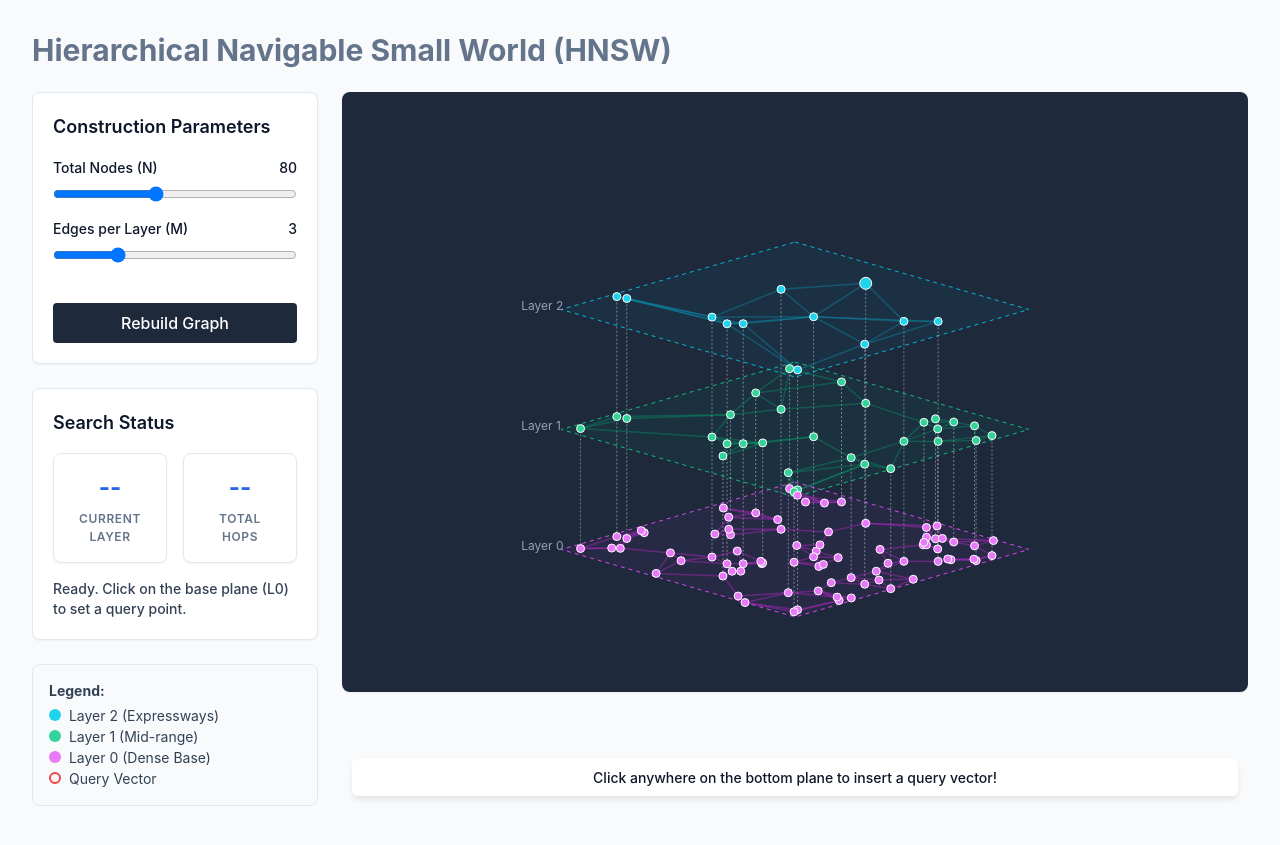
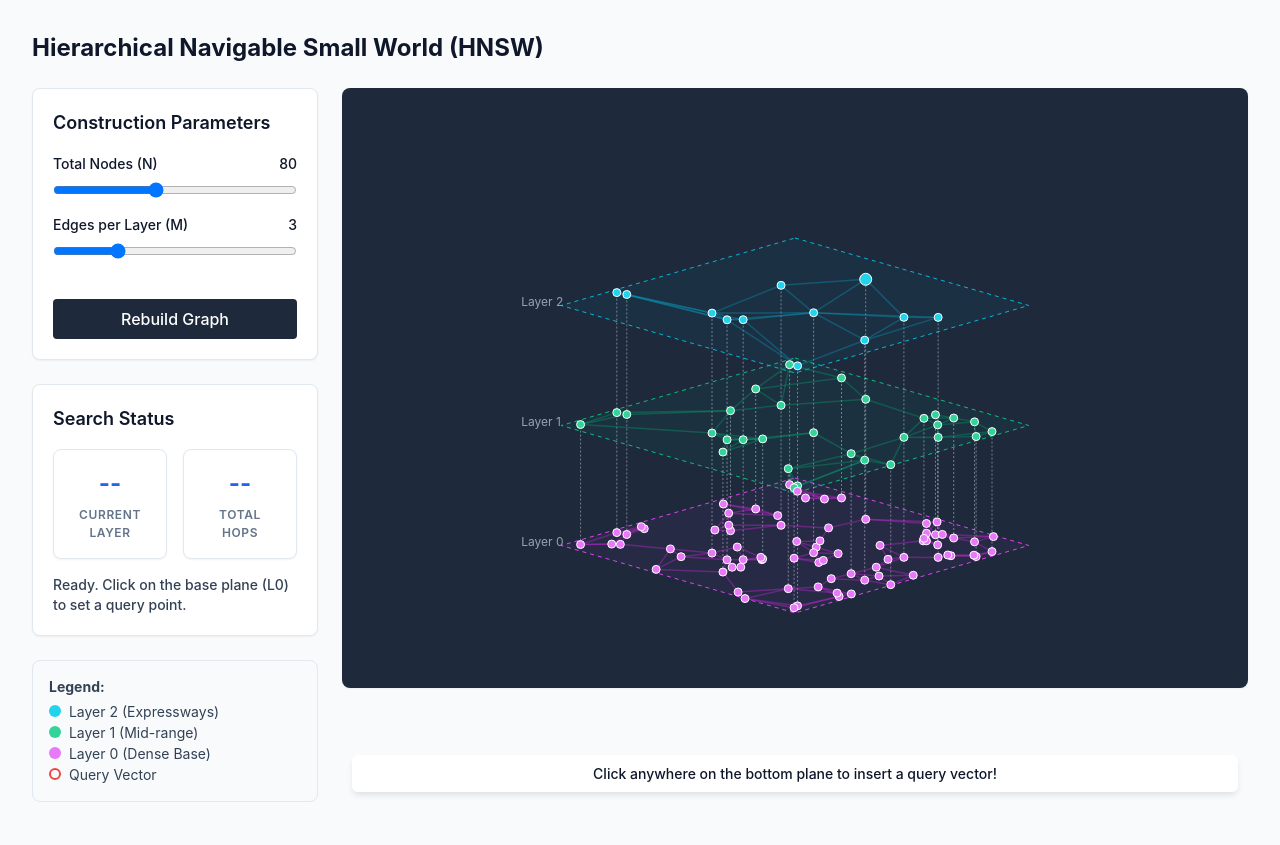
Before and after one commit to erfansoheil/erfansoheil.github.io, a Jekyll site: the page writing-notes/indexing/asset/hnsw.html, which Jekyll copies as it is, in a window 1280 px wide. Shown: the top 845 px of the page. Built offline with Jekyll 4.4.1, drawn with Linux system fonts in a browser that asks for light colours; nearby versions of some CDN libraries.

Commit message:
Update header styles in hnsw.html to enhance visual hierarchy by changing text size and color. This improves the overall presentation and aligns with the design of the document.

```diff
--- a/writing-notes/indexing/asset/hnsw.html
+++ b/writing-notes/indexing/asset/hnsw.html
@@ -47,7 +47,7 @@
 <body class="p-4 md:p-8 max-w-7xl mx-auto">
 
     <header class="mb-6">
-        <p class="text-2xl md:text-3xl font-bold text-slate-500">Hierarchical Navigable Small World (HNSW)</h1>
+        <p class="text-xl md:text-2xl font-bold text-slate-900">Hierarchical Navigable Small World (HNSW)</h1>
     </header>
 
     <div class="grid grid-cols-1 lg:grid-cols-4 gap-6">
```
Also changed, not shown: writing-notes/indexing/main_p2.md (+1 -0 lines).
